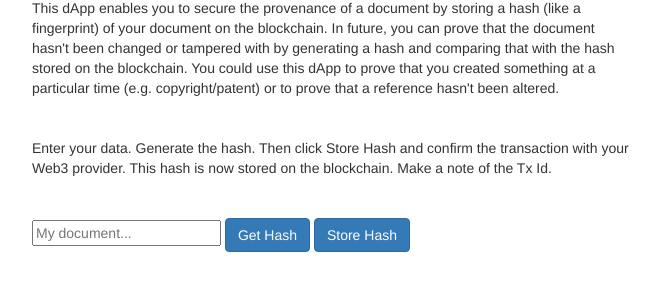
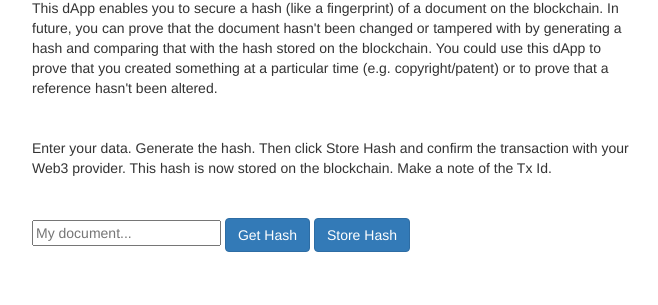
Before and after one commit to geeogi/Provenance-dApp, a website: page index.html in a window 1280 px wide. Shown: the part 72-377 px from the top of the page, without its empty margins (308-966 px from the left). Drawn offline with nearby package versions, Linux system fonts and the light colour scheme; a script that the page names is missing.

Commit message:
Update index.html

```diff
--- a/index.html
+++ b/index.html
@@ -17,7 +17,7 @@
 
 
 
-  <div> This dApp enables you to secure the provenance of a document by storing a hash (like a fingerprint) of your document on the blockchain. In future, you can prove that the document hasn't been changed or tampered with by generating a hash and comparing that with the hash stored on the blockchain. You could use this dApp to prove that you created something at a particular time (e.g. copyright/patent) or to prove that a reference hasn't been altered.</div>
+  <div> This dApp enables you to secure a hash (like a fingerprint) of a document on the blockchain. In future, you can prove that the document hasn't been changed or tampered with by generating a hash and comparing that with the hash stored on the blockchain. You could use this dApp to prove that you created something at a particular time (e.g. copyright/patent) or to prove that a reference hasn't been altered.</div>
 
   <br></br>
 
```
